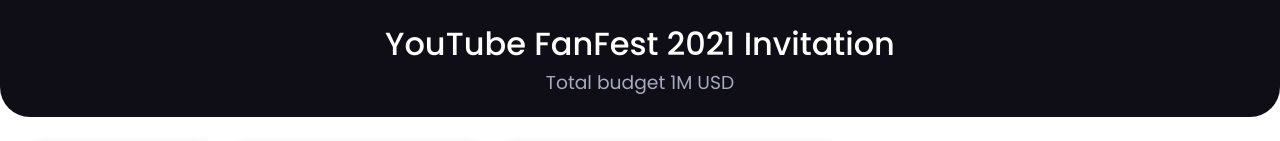
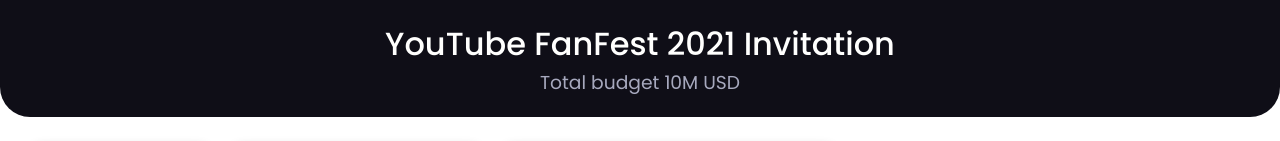
Before and after one commit to mdshemul48/YouTube-FanFest-Invitation-Budget-Calculator, a React (Create React App) app: page / in a window 1280 px wide. Shown: the top 141 px of the page. Built offline with nearby package versions, Linux system fonts and the light colour scheme.

Commit message:
optimizing code

```diff
--- a/public/index.html
+++ b/public/index.html
@@ -1,14 +1,12 @@
 <!DOCTYPE html>
 <html lang="en">
+
 <head>
   <meta charset="utf-8" />
   <link rel="icon" href="%PUBLIC_URL%/favicon.ico" />
   <meta name="viewport" content="width=device-width, initial-scale=1" />
   <meta name="theme-color" content="#000000" />
-    <meta
-      name="description"
-      content="Web site created using create-react-app"
-    />
+  <meta name="description" content="Web site created using create-react-app" />
   <link rel="apple-touch-icon" href="%PUBLIC_URL%/logo192.png" />
   <!--
       manifest.json provides metadata used when your web app is installed on a
@@ -24,8 +22,9 @@
       work correctly both with client-side routing and a non-root public URL.
       Learn how to configure a non-root public URL by running `npm run build`.
     -->
-    <title>React App</title>
+  <title>YouTube FanFest 2021</title>
 </head>
+
 <body>
   <noscript>You need to enable JavaScript to run this app.</noscript>
   <div id="root"></div>
@@ -40,4 +39,5 @@
       To create a production bundle, use `npm run build` or `yarn build`.
     -->
 </body>
+
 </html>
--- a/src/components/Guests/Guest.js
+++ b/src/components/Guests/Guest.js
@@ -1,5 +1,4 @@
 import React, { useState } from "react";
-
 import { AiOutlineUserAdd } from "react-icons/ai";
 
 import SubText from "./SubText";
@@ -9,10 +8,10 @@
   const [Invited, setInvited] = useState(false);
 
   const { addGuestHandler, guestInfo } = props;
-
   const { channelName, name, location, subs, InvitationCost, image, id } =
     guestInfo;
 
+  // this will call the add Guest handler from guestAndCost component
   const addGuestEventHandler = () => {
     addGuestHandler(id);
     setInvited(true);
@@ -20,14 +19,15 @@
 
   return (
     <div className='guest'>
-      <img src={image} />
+      <img src={image} alt={name} />
+      {/* guest details */}
       <h4 className='channel-name'>{channelName}</h4>
-
       <SubText title={"AKA"} value={name} />
       <SubText title={"Subscribers"} value={`${subs} million`} />
       <SubText title={"Location"} value={location} />
       <SubText title={"Invitation Cost"} value={InvitationCost} />
 
+      {/* button for adding guest to the list */}
       <button
         className={`add-button ${Invited ? "Invited" : ""}`}
         onClick={addGuestEventHandler}
--- a/src/components/Guests/GuestAndCost.js
+++ b/src/components/Guests/GuestAndCost.js
@@ -14,6 +14,7 @@
       .then((data) => setAllGuest(data));
   }, []);
 
+  // this function will add invited guest to the invitedGuest state arr
   const addGuestHandler = (id) => {
     const selectedGuest = allGuest.find((guest) => guest.id === id);
     setInvitedGuest([...invitedGuest, selectedGuest]);
--- a/src/components/Guests/Guests.js
+++ b/src/components/Guests/Guests.js
@@ -5,6 +5,7 @@
 import "./Guests.css";
 const Guests = (props) => {
   const { allGuest, addGuestHandler } = props;
+  // this list will show all the guest to the display
   return (
     <section className='all-guest'>
       {allGuest.map((guest) => (
--- a/src/components/Header/Header.js
+++ b/src/components/Header/Header.js
@@ -1,13 +1,13 @@
 import React from "react";
 
 import "./Header.css";
-// header component with just text
 const Header = () => {
+  // header component with just text
   return (
     <header>
       <div>
         <h1 className='main-title'>YouTube FanFest 2021 Invitation</h1>
-        <h3 className='secondary-title'>Total budget 1M USD</h3>
+        <h3 className='secondary-title'>Total budget 10M USD</h3>
       </div>
     </header>
   );
--- a/src/components/TotalCost/TotalCostCard.js
+++ b/src/components/TotalCost/TotalCostCard.js
@@ -4,6 +4,7 @@
 const TotalCostCard = (props) => {
   const { invitedGuest } = props;
 
+  // calculation of total cost
   const total = invitedGuest.reduce(
     (prevValue, guest) => guest.InvitationCost + prevValue,
     0
@@ -15,8 +16,9 @@
       <h2>Total Cost: {total}</h2>
       <hr className='line' />
 
+      {/* showing all guest who invited */}
       {invitedGuest.map((guest) => (
-        <h3>
+        <h3 key={guest.id}>
           {guest.name} ({guest.channelName})
         </h3>
       ))}
```
Lines whose indentation alone changed are shown as unchanged.
